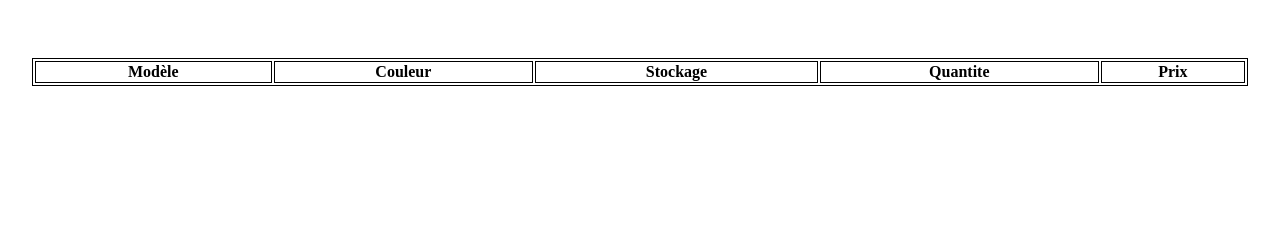
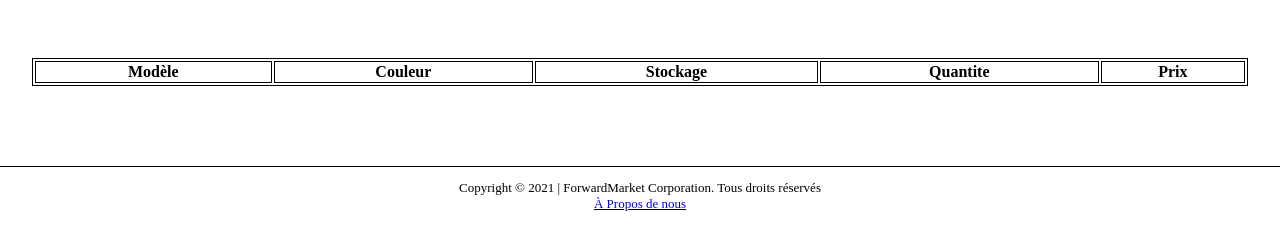
Before and after one commit to adancingmilk/ForwardMarket, a plain HTML site: page panier.html in a window 1280 px wide. Shown: the part 102-352 px from the top of the page. Drawn offline with Linux system fonts and the light colour scheme; a web font is replaced by a local one.

Commit message:
Added footer to panier.html

```diff
--- a/panier.html
+++ b/panier.html
@@ -59,6 +59,13 @@
     </table>
     <script src="js/script.js"></script>
     <script src="js/panier.js"></script>
+
+    <footer>
+        <div class="copyrightText">Copyright © 2021 | ForwardMarket Corporation. Tous droits réservés</div>
+        <div class="divAboutUs">
+            <a class="linkAboutUs" href="apropos.html">À Propos de nous</a>
+        </div>
+    </footer>
 </body>
 
 </html>
```
